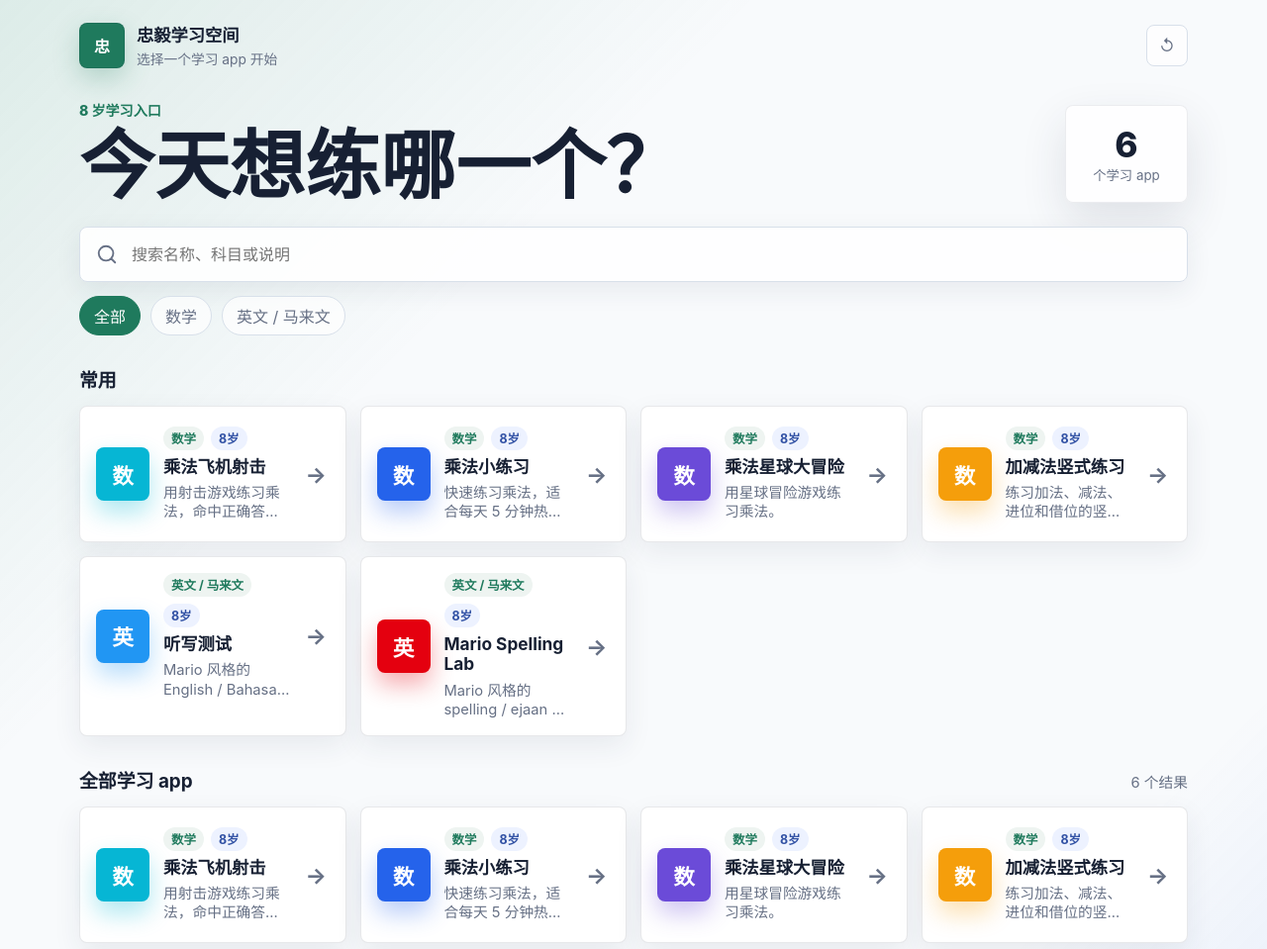
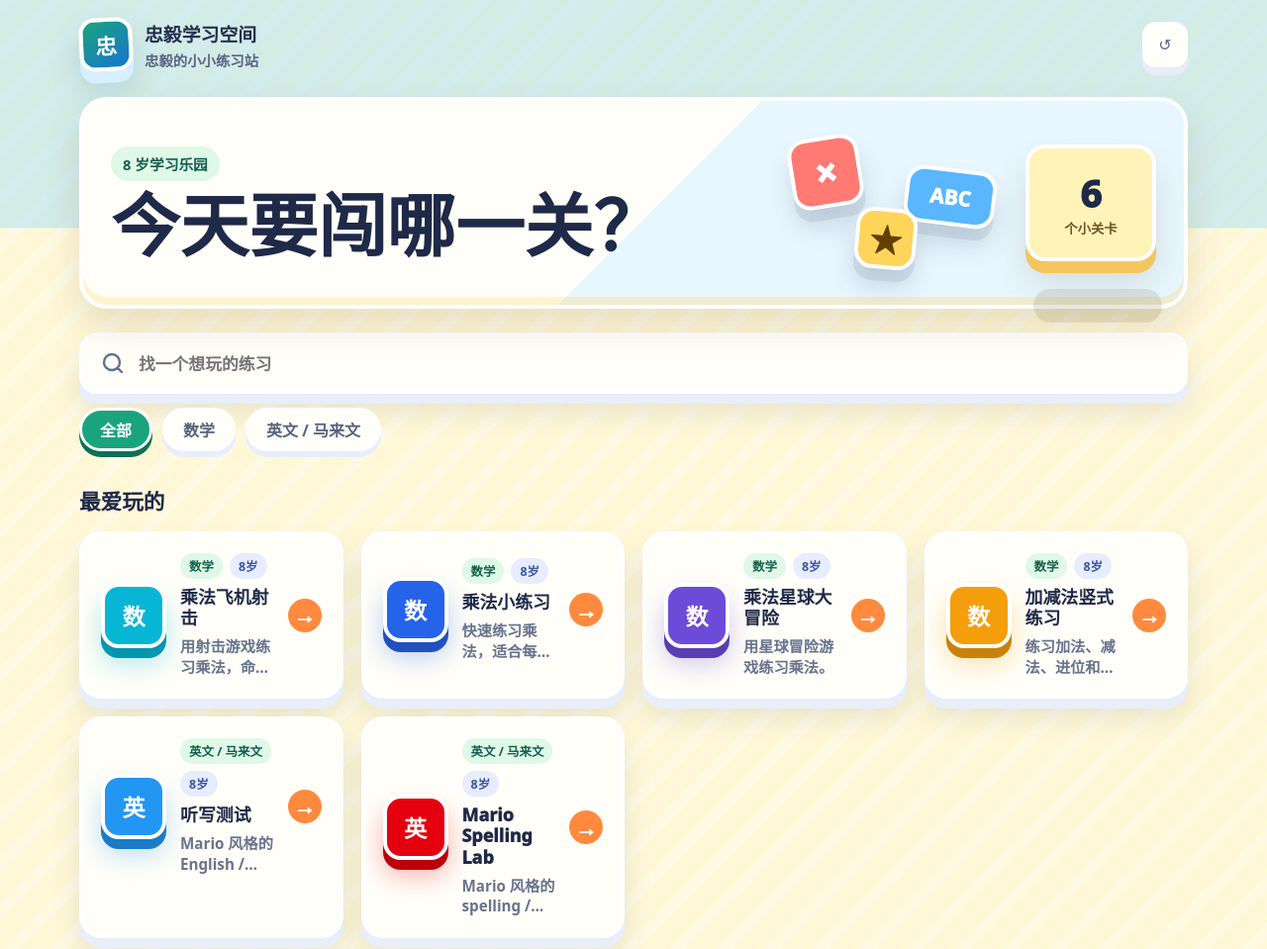
Before and after one commit to ongcheongwei-ai/ZhongYi-Learning-Space, a website: page index.html in a window 1280 px wide. Shown: the top 959 px of the page at 99% size. Drawn offline with Linux system fonts and the light colour scheme.

Commit message:
Make learning hub more playful

```diff
--- a/index.html
+++ b/index.html
@@ -3,7 +3,7 @@
   <head>
     <meta charset="UTF-8">
     <meta name="viewport" content="width=device-width, initial-scale=1.0">
-    <meta name="theme-color" content="#f8fafc">
+    <meta name="theme-color" content="#fff7d6">
     <title>忠毅学习空间</title>
     <link rel="stylesheet" href="styles.css">
   </head>
@@ -14,7 +14,7 @@
           <span class="brand-mark">忠</span>
           <span>
             <strong>忠毅学习空间</strong>
-            <small>选择一个学习 app 开始</small>
+            <small>忠毅的小小练习站</small>
           </span>
         </a>
         <button class="icon-button" id="clearRecentButton" type="button" title="清除最近打开">
@@ -26,12 +26,17 @@
       <main>
         <section class="hero" aria-labelledby="pageTitle">
           <div>
-            <p class="eyebrow">8 岁学习入口</p>
-            <h1 id="pageTitle">今天想练哪一个？</h1>
+            <p class="eyebrow">8 岁学习乐园</p>
+            <h1 id="pageTitle">今天要闯哪一关？</h1>
+          </div>
+          <div class="hero-art" aria-hidden="true">
+            <span class="toy-card toy-card-one">×</span>
+            <span class="toy-card toy-card-two">ABC</span>
+            <span class="toy-card toy-card-three">★</span>
           </div>
           <div class="hero-panel" aria-live="polite">
             <span id="appCount">0</span>
-            <small>个学习 app</small>
+            <small>个小关卡</small>
           </div>
         </section>
 
@@ -41,33 +46,33 @@
             <svg viewBox="0 0 24 24" aria-hidden="true">
               <path d="m21 21-4.35-4.35m2.35-5.65a8 8 0 1 1-16 0 8 8 0 0 1 16 0Z"></path>
             </svg>
-            <input id="searchInput" type="search" placeholder="搜索名称、科目或说明">
+            <input id="searchInput" type="search" placeholder="找一个想玩的练习">
           </label>
           <div class="chips" id="subjectChips" role="list" aria-label="科目"></div>
         </section>
 
         <section class="section" id="favoritesSection" hidden>
           <div class="section-heading">
-            <h2>常用</h2>
+            <h2>最爱玩的</h2>
           </div>
           <div class="grid" id="favoritesGrid"></div>
         </section>
 
         <section class="section" id="recentSection" hidden>
           <div class="section-heading">
-            <h2>最近打开</h2>
+            <h2>最近玩过</h2>
           </div>
           <div class="grid compact" id="recentGrid"></div>
         </section>
 
         <section class="section">
           <div class="section-heading">
-            <h2>全部学习 app</h2>
+            <h2>全部关卡</h2>
             <span id="resultCount"></span>
           </div>
           <div class="grid" id="appsGrid"></div>
           <div class="empty" id="emptyState" hidden>
-            <strong>没有找到符合条件的 app</strong>
+            <strong>没有找到这个关卡</strong>
             <span>换个关键词，或选择“全部”。</span>
           </div>
         </section>
--- a/styles.css
+++ b/styles.css
@@ -1,13 +1,18 @@
 :root {
   color-scheme: light;
-  --bg: #f8fafc;
-  --panel: #ffffff;
-  --ink: #172033;
-  --muted: #667085;
-  --line: #d8e0ea;
-  --shadow: 0 18px 45px rgba(42, 52, 71, 0.12);
-  --radius: 8px;
-  font-family: Inter, ui-sans-serif, system-ui, -apple-system, BlinkMacSystemFont, "Segoe UI", "PingFang SC", "Microsoft YaHei", sans-serif;
+  --bg: #fff7d6;
+  --panel: #fffef8;
+  --ink: #24304f;
+  --muted: #68738d;
+  --line: #f2d78d;
+  --sun: #ffd45a;
+  --mint: #48c7a4;
+  --sky: #58b7ff;
+  --coral: #ff7a73;
+  --grape: #7c5cff;
+  --shadow: 0 18px 36px rgba(95, 72, 34, 0.14);
+  --radius: 18px;
+  font-family: ui-rounded, "Arial Rounded MT Bold", "Nunito", "PingFang SC", "Microsoft YaHei", system-ui, sans-serif;
 }
 
 * {
@@ -24,9 +29,25 @@ body {
   margin: 0;
   color: var(--ink);
   background:
-    linear-gradient(135deg, rgba(53, 148, 114, 0.14), transparent 34rem),
-    linear-gradient(315deg, rgba(37, 99, 235, 0.12), transparent 30rem),
+    linear-gradient(180deg, rgba(140, 217, 255, 0.38) 0 230px, transparent 231px),
+    repeating-linear-gradient(135deg, rgba(255, 255, 255, 0.3) 0 12px, rgba(255, 255, 255, 0) 12px 34px),
     var(--bg);
+}
+
+body::before {
+  position: fixed;
+  inset: 0;
+  z-index: -1;
+  pointer-events: none;
+  content: "";
+  background:
+    radial-gradient(circle at 12% 120px, #fff 0 12px, transparent 13px),
+    radial-gradient(circle at 15% 114px, #fff 0 18px, transparent 19px),
+    radial-gradient(circle at 19% 120px, #fff 0 12px, transparent 13px),
+    radial-gradient(circle at 82% 136px, #fff 0 12px, transparent 13px),
+    radial-gradient(circle at 85% 128px, #fff 0 20px, transparent 21px),
+    radial-gradient(circle at 90% 136px, #fff 0 13px, transparent 14px);
+  opacity: 0.78;
 }
 
 a {
@@ -41,7 +62,7 @@ input {
 .shell {
   width: min(1120px, calc(100% - 32px));
   margin: 0 auto;
-  padding: 22px 0 48px;
+  padding: 18px 0 54px;
 }
 
 .topbar {
@@ -49,7 +70,7 @@ input {
   align-items: center;
   justify-content: space-between;
   gap: 16px;
-  margin-bottom: 32px;
+  margin-bottom: 26px;
 }
 
 .brand {
@@ -61,15 +82,17 @@ input {
 
 .brand-mark {
   display: grid;
-  width: 46px;
-  height: 46px;
+  width: 54px;
+  height: 54px;
   place-items: center;
-  border: 1px solid rgba(23, 32, 51, 0.1);
-  border-radius: 8px;
-  color: white;
-  background: #1f7a5d;
-  font-weight: 800;
-  box-shadow: 0 10px 26px rgba(31, 122, 93, 0.25);
+  border: 4px solid #fff;
+  border-radius: 16px;
+  color: #fff;
+  background: linear-gradient(145deg, #1aa47d, #1775d1);
+  font-size: 1.35rem;
+  font-weight: 900;
+  box-shadow: 0 12px 0 #d7efff, 0 18px 32px rgba(25, 97, 128, 0.18);
+  transform: rotate(-3deg);
 }
 
 .brand strong,
@@ -78,45 +101,70 @@ input {
 }
 
 .brand strong {
-  font-size: 1.08rem;
+  font-size: 1.18rem;
+  font-weight: 950;
 }
 
 .brand small {
   margin-top: 2px;
-  color: var(--muted);
-  font-size: 0.86rem;
+  color: #5a6684;
+  font-size: 0.9rem;
+  font-weight: 700;
 }
 
 .icon-button {
   display: grid;
-  width: 42px;
-  height: 42px;
+  width: 46px;
+  height: 46px;
   place-items: center;
-  border: 1px solid var(--line);
-  border-radius: 8px;
-  color: var(--muted);
-  background: rgba(255, 255, 255, 0.72);
+  border: 3px solid #fff;
+  border-radius: 14px;
+  color: #5d6b8c;
+  background: #fffef8;
+  box-shadow: 0 8px 0 #e9edf7;
   cursor: pointer;
 }
 
 .icon-button:hover {
   color: var(--ink);
-  background: #fff;
+  transform: translateY(-1px);
 }
 
 .hero {
+  position: relative;
   display: grid;
-  grid-template-columns: minmax(0, 1fr) auto;
+  grid-template-columns: minmax(0, 1fr) 220px 132px;
   gap: 24px;
-  align-items: end;
-  margin-bottom: 24px;
+  align-items: center;
+  min-height: 190px;
+  padding: 28px;
+  border: 4px solid #fff;
+  border-radius: 28px;
+  background:
+    linear-gradient(135deg, #fffef8 0 52%, #e8f7ff 52% 100%);
+  box-shadow: var(--shadow), inset 0 -8px 0 rgba(255, 212, 90, 0.28);
+}
+
+.hero::after {
+  position: absolute;
+  right: 22px;
+  bottom: -18px;
+  width: 130px;
+  height: 34px;
+  border-radius: 999px;
+  background: rgba(95, 72, 34, 0.12);
+  content: "";
 }
 
 .eyebrow {
-  margin: 0 0 8px;
-  color: #1f7a5d;
-  font-size: 0.88rem;
-  font-weight: 800;
+  display: inline-flex;
+  margin: 0 0 10px;
+  padding: 7px 12px;
+  border-radius: 999px;
+  color: #135f4b;
+  background: #dff8e8;
+  font-size: 0.92rem;
+  font-weight: 900;
 }
 
 h1,
@@ -126,20 +174,70 @@ p {
 }
 
 h1 {
-  max-width: 760px;
+  max-width: 720px;
   margin-bottom: 0;
-  font-size: clamp(2.25rem, 7vw, 4.75rem);
-  line-height: 1;
+  color: #1f2948;
+  font-size: clamp(2.2rem, 6vw, 4.35rem);
+  line-height: 0.98;
   letter-spacing: 0;
 }
 
+.hero-art {
+  position: relative;
+  min-height: 150px;
+}
+
+.toy-card {
+  position: absolute;
+  display: grid;
+  place-items: center;
+  border: 4px solid #fff;
+  border-radius: 18px;
+  color: #fff;
+  box-shadow: 0 12px 0 rgba(36, 48, 79, 0.08), 0 18px 26px rgba(36, 48, 79, 0.16);
+  font-weight: 950;
+}
+
+.toy-card-one {
+  top: 8px;
+  left: 6px;
+  width: 72px;
+  height: 72px;
+  background: var(--coral);
+  font-size: 2.4rem;
+  transform: rotate(-9deg);
+}
+
+.toy-card-two {
+  right: 6px;
+  top: 40px;
+  width: 92px;
+  height: 58px;
+  background: var(--sky);
+  font-size: 1.3rem;
+  transform: rotate(7deg);
+}
+
+.toy-card-three {
+  left: 72px;
+  bottom: 8px;
+  width: 62px;
+  height: 62px;
+  color: #614100;
+  background: var(--sun);
+  font-size: 2rem;
+  transform: rotate(5deg);
+}
+
 .hero-panel {
+  position: relative;
+  z-index: 1;
   min-width: 124px;
-  padding: 18px;
-  border: 1px solid rgba(23, 32, 51, 0.08);
-  border-radius: var(--radius);
-  background: rgba(255, 255, 255, 0.82);
-  box-shadow: var(--shadow);
+  padding: 20px 16px;
+  border: 4px solid #fff;
+  border-radius: 20px;
+  background: #fff3b8;
+  box-shadow: 0 12px 0 #f3c65d, 0 22px 34px rgba(95, 72, 34, 0.16);
   text-align: center;
 }
 
@@ -149,41 +247,43 @@ h1 {
 }
 
 .hero-panel span {
-  font-size: 2.2rem;
-  font-weight: 850;
+  color: #1f2948;
+  font-size: 2.35rem;
+  font-weight: 950;
 }
 
 .hero-panel small {
-  color: var(--muted);
+  color: #6b5425;
+  font-weight: 850;
 }
 
 .controls {
   display: grid;
   gap: 14px;
-  margin: 24px 0 30px;
+  margin: 24px 0 32px;
 }
 
 .search {
   display: flex;
   align-items: center;
   gap: 12px;
-  min-height: 56px;
-  padding: 0 16px;
-  border: 1px solid var(--line);
-  border-radius: var(--radius);
-  background: rgba(255, 255, 255, 0.9);
-  box-shadow: 0 8px 26px rgba(42, 52, 71, 0.08);
+  min-height: 62px;
+  padding: 0 18px;
+  border: 4px solid #fff;
+  border-radius: 18px;
+  background: #fffef8;
+  box-shadow: 0 10px 0 #e8eefa, 0 18px 30px rgba(60, 77, 107, 0.12);
 }
 
 .search svg {
-  width: 22px;
-  height: 22px;
+  width: 24px;
+  height: 24px;
   flex: 0 0 auto;
   fill: none;
-  stroke: var(--muted);
+  stroke: #64728f;
   stroke-linecap: round;
   stroke-linejoin: round;
-  stroke-width: 2;
+  stroke-width: 2.4;
 }
 
 .search input {
@@ -192,7 +292,8 @@ h1 {
   outline: 0;
   color: var(--ink);
   background: transparent;
-  font-size: 1rem;
+  font-size: 1.05rem;
+  font-weight: 750;
 }
 
 .chips {
@@ -202,23 +303,25 @@ h1 {
 }
 
 .chip {
-  min-height: 40px;
-  padding: 0 14px;
-  border: 1px solid var(--line);
+  min-height: 44px;
+  padding: 0 18px;
+  border: 3px solid #fff;
   border-radius: 999px;
-  color: var(--muted);
-  background: rgba(255, 255, 255, 0.72);
+  color: #56627f;
+  background: #fffef8;
+  box-shadow: 0 6px 0 #e8eefa;
   cursor: pointer;
+  font-weight: 850;
 }
 
 .chip[aria-pressed="true"] {
-  border-color: #1f7a5d;
   color: #fff;
-  background: #1f7a5d;
+  background: #1aa47d;
+  box-shadow: 0 6px 0 #0f6f55;
 }
 
 .section {
-  margin-top: 30px;
+  margin-top: 34px;
 }
 
 .section-heading {
@@ -226,71 +329,75 @@ h1 {
   align-items: baseline;
   justify-content: space-between;
   gap: 12px;
-  margin-bottom: 14px;
+  margin-bottom: 16px;
 }
 
 .section-heading h2 {
   margin: 0;
-  font-size: 1.18rem;
+  color: #1f2948;
+  font-size: 1.35rem;
+  font-weight: 950;
 }
 
 .section-heading span {
-  color: var(--muted);
-  font-size: 0.92rem;
+  color: #6d7891;
+  font-size: 0.95rem;
+  font-weight: 800;
 }
 
 .grid {
   display: grid;
-  grid-template-columns: repeat(auto-fill, minmax(250px, 1fr));
-  gap: 14px;
+  grid-template-columns: repeat(auto-fill, minmax(255px, 1fr));
+  gap: 18px;
 }
 
 .grid.compact {
-  grid-template-columns: repeat(auto-fill, minmax(210px, 1fr));
+  grid-template-columns: repeat(auto-fill, minmax(220px, 1fr));
 }
 
 .app-card {
   min-width: 0;
-  border: 1px solid rgba(23, 32, 51, 0.1);
-  border-radius: var(--radius);
+  border: 4px solid #fff;
+  border-radius: 22px;
   background: var(--panel);
-  box-shadow: 0 10px 28px rgba(42, 52, 71, 0.08);
-  transition: transform 160ms ease, box-shadow 160ms ease, border-color 160ms ease;
+  box-shadow: 0 10px 0 #e8eefa, 0 18px 28px rgba(60, 77, 107, 0.12);
+  overflow: hidden;
+  transition: transform 160ms ease, box-shadow 160ms ease;
 }
 
 .app-card:hover {
-  transform: translateY(-2px);
-  border-color: rgba(23, 32, 51, 0.18);
-  box-shadow: var(--shadow);
+  transform: translateY(-4px) rotate(-0.5deg);
+  box-shadow: 0 14px 0 #dce8f8, 0 24px 32px rgba(60, 77, 107, 0.16);
 }
 
 .card-link {
   display: grid;
-  grid-template-columns: 54px minmax(0, 1fr) 24px;
+  grid-template-columns: 66px minmax(0, 1fr) 34px;
   gap: 14px;
   align-items: center;
-  min-height: 136px;
-  padding: 16px;
+  min-height: 150px;
+  padding: 18px;
   text-decoration: none;
 }
 
 .app-icon {
   display: grid;
-  width: 54px;
-  height: 54px;
+  width: 66px;
+  height: 66px;
   place-items: center;
-  border-radius: 8px;
+  border: 4px solid #fff;
+  border-radius: 18px;
   color: white;
   background: var(--accent, #2563eb);
-  font-size: 1.35rem;
-  font-weight: 850;
-  box-shadow: 0 12px 24px color-mix(in srgb, var(--accent, #2563eb), transparent 68%);
+  font-size: 1.45rem;
+  font-weight: 950;
+  box-shadow: 0 10px 0 color-mix(in srgb, var(--accent, #2563eb), #000 18%), 0 16px 26px color-mix(in srgb, var(--accent, #2563eb), transparent 70%);
 }
 
 .card-content {
   display: grid;
   min-width: 0;
-  gap: 7px;
+  gap: 8px;
 }
 
 .card-topline {
@@ -303,43 +410,52 @@ h1 {
 .age {
   display: inline-flex;
   max-width: 100%;
-  min-height: 24px;
+  min-height: 26px;
   align-items: center;
-  padding: 0 8px;
+  padding: 0 9px;
   border-radius: 999px;
-  background: #eef4f1;
-  color: #1f7a5d;
+  background: #dff8e8;
+  color: #135f4b;
   font-size: 0.78rem;
-  font-weight: 750;
+  font-weight: 900;
   overflow-wrap: anywhere;
 }
 
 .age {
-  background: #edf2ff;
-  color: #3151a4;
+  background: #e7edff;
+  color: #3654a3;
 }
 
 .title {
-  font-size: 1.08rem;
+  color: #1f2948;
+  font-size: 1.12rem;
   line-height: 1.18;
+  font-weight: 950;
   overflow-wrap: anywhere;
 }
 
 .description {
   display: -webkit-box;
-  min-height: 2.6em;
+  min-height: 2.7em;
   overflow: hidden;
   color: var(--muted);
-  font-size: 0.92rem;
-  line-height: 1.3;
+  font-size: 0.95rem;
+  font-weight: 700;
+  line-height: 1.35;
   -webkit-box-orient: vertical;
   -webkit-line-clamp: 2;
 }
 
 .open-indicator {
-  color: var(--muted);
+  display: grid;
+  width: 34px;
+  height: 34px;
+  place-items: center;
+  border-radius: 999px;
+  color: #fff;
+  background: #ff8a3d;
   font-size: 1.4rem;
-  font-weight: 700;
+  font-weight: 950;
 }
 
 .empty {
@@ -347,11 +463,12 @@ h1 {
   gap: 6px;
   place-items: center;
   min-height: 180px;
-  border: 1px dashed var(--line);
-  border-radius: var(--radius);
+  border: 4px dashed #fff;
+  border-radius: 22px;
   color: var(--muted);
-  background: rgba(255, 255, 255, 0.55);
+  background: rgba(255, 254, 248, 0.72);
   text-align: center;
+  font-weight: 800;
 }
 
 .empty strong {
@@ -369,19 +486,36 @@ h1 {
   border: 0;
 }
 
+@media (max-width: 900px) {
+  .hero {
+    grid-template-columns: minmax(0, 1fr) 132px;
+  }
+
+  .hero-art {
+    display: none;
+  }
+}
+
 @media (max-width: 720px) {
   .shell {
     width: min(100% - 22px, 1120px);
-    padding-top: 16px;
+    padding-top: 14px;
   }
 
   .topbar {
-    margin-bottom: 26px;
+    margin-bottom: 18px;
+  }
+
+  .brand-mark {
+    width: 50px;
+    height: 50px;
   }
 
   .hero {
     grid-template-columns: 1fr;
     align-items: start;
+    min-height: 0;
+    padding: 22px;
   }
 
   .hero-panel {
@@ -394,14 +528,14 @@ h1 {
   }
 
   .card-link {
-    min-height: 122px;
-    grid-template-columns: 48px minmax(0, 1fr) 20px;
+    min-height: 132px;
+    grid-template-columns: 58px minmax(0, 1fr) 30px;
     gap: 12px;
-    padding: 14px;
+    padding: 15px;
   }
 
   .app-icon {
-    width: 48px;
-    height: 48px;
+    width: 58px;
+    height: 58px;
   }
 }
```
